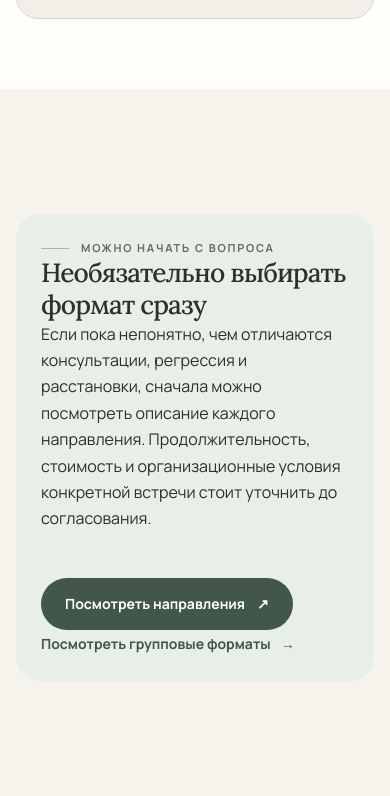
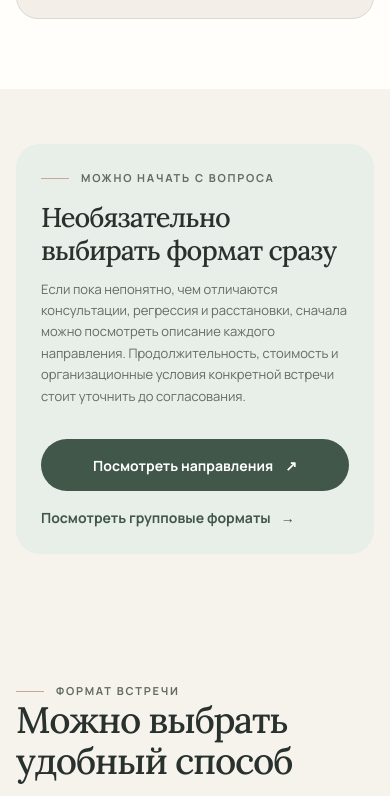
Before and after one commit to Helmslay/Test-web, a plain HTML site: page index.html in a window 390 px wide. Shown: the part 3665-4461 px from the top of the page. Drawn offline with Linux system fonts and the light colour scheme.

Commit message:
Style trust-first visitor path and demo form notice

```diff
--- a/assets/styles.css
+++ b/assets/styles.css
@@ -498,3 +498,58 @@
     overflow-wrap: anywhere;
   }
 }
+
+/* Trust-first visitor path and explicit demo-form state */
+.first-step-section {
+  padding-top: 0;
+  padding-bottom: 82px;
+}
+.first-step-cta {
+  align-items: center;
+  gap: 32px;
+}
+.first-step-copy {
+  max-width: 690px;
+}
+.first-step-copy .eyebrow {
+  margin-bottom: 14px;
+}
+.first-step-copy h3 {
+  margin-bottom: 12px;
+  font-size: clamp(1.7rem, 3vw, 2.2rem);
+}
+.first-step-copy p {
+  margin: 0;
+  color: var(--muted);
+  font-size: 13px;
+}
+.first-step-actions {
+  display: flex;
+  min-width: 220px;
+  flex-direction: column;
+  align-items: flex-start;
+  gap: 15px;
+}
+.demo-form-notice {
+  margin: 0 0 20px;
+  padding: 14px 16px;
+  border: 1px solid var(--line);
+  border-radius: 12px;
+  background: rgba(255,254,251,.72);
+  color: #59645c;
+  font-size: 12px;
+  line-height: 1.6;
+}
+@media (max-width: 720px) {
+  .first-step-section {
+    padding-bottom: 58px;
+  }
+  .first-step-actions {
+    width: 100%;
+    min-width: 0;
+    align-items: stretch;
+  }
+  .first-step-actions .button {
+    width: 100%;
+  }
+}
```
